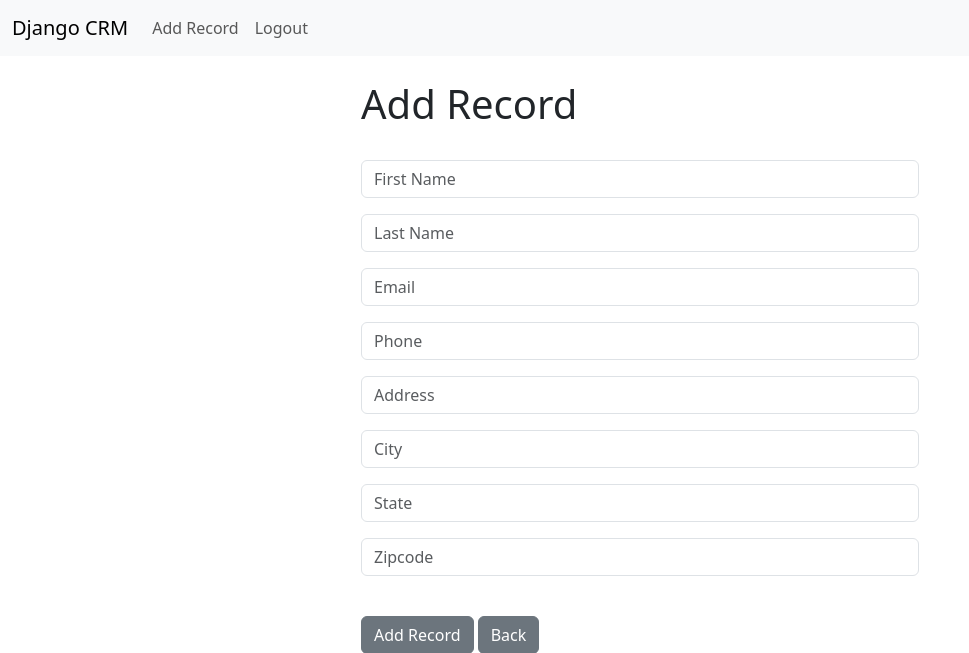
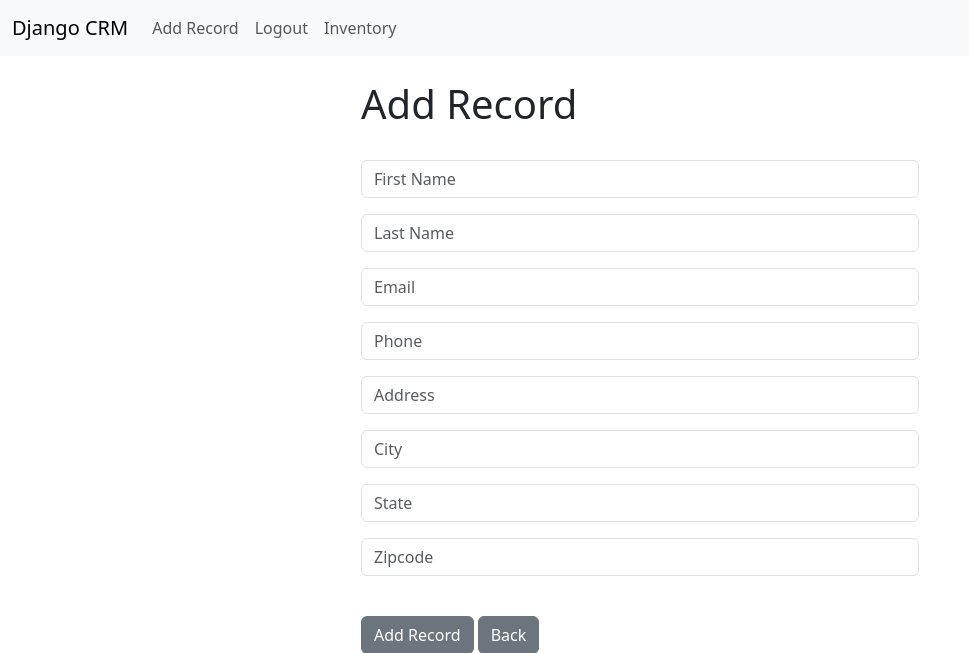
Before and after one commit to Scnh19/Django-CRM, a Django app: page /add_record/ in a window 1280 px wide. Shown: the top 653 px of the page, without its empty margins (0-969 px from the left). Run offline with Django 5.2, Linux system fonts and the light colour scheme; the visitor is signed in with stand-in values (Sample User, id 1).

Commit message:
updated the files

```diff
--- a/website/templates/navbar.html
+++ b/website/templates/navbar.html
@@ -15,6 +15,10 @@
           <li class="nav-item">
             <a class="nav-link" href="{% url 'logout' %}">Logout</a>
           </li>
+
+          <li class="nav-item">
+            <a class="nav-link" href="{% url 'inventory' %}">Inventory</a>
+          </li>
           {% else %}
           <li class="nav-item">
             <a class="nav-link" href="{% url 'register' %}">Register</a>
```
